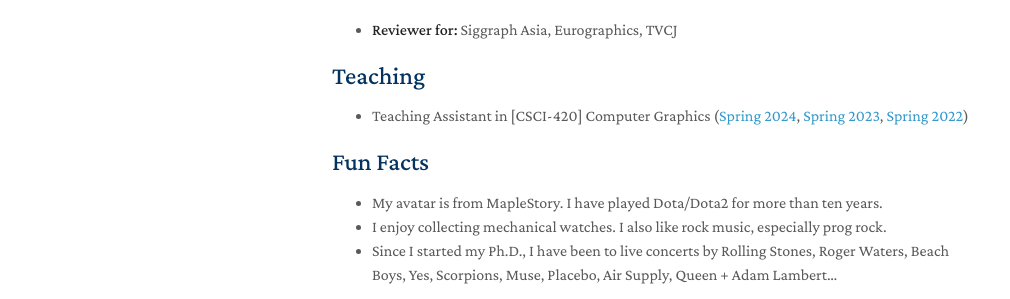
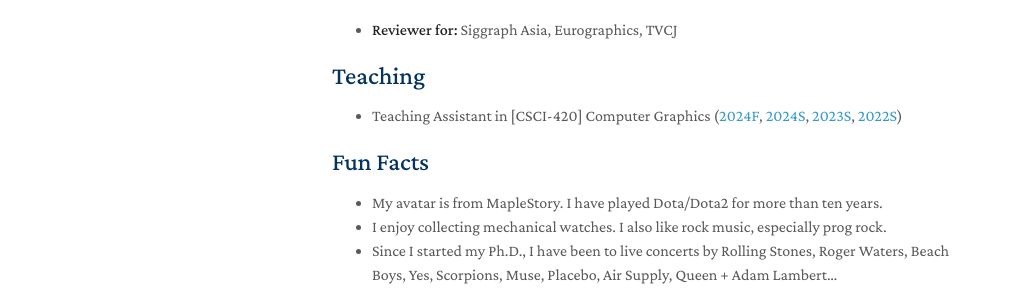
Before and after one commit to wkindling/wkindling.github.io, a Jekyll site: the page built from index.md, in a window 1280 px wide and 1358 px high. Shown: the part 977-1276 px from the top of the window, without its empty margins (138-1148 px from the left). Built offline with Jekyll 4.4.1, drawn with Linux system fonts in a browser that asks for light colours; nearby versions of some CDN libraries; a style sheet for code colours, icons or effects is not loaded; our own code applies the rules of GitHub Pages for plain Markdown files.

Commit message:
Update index.md

```diff
--- a/index.md
+++ b/index.md
@@ -16,7 +16,7 @@ I am generally interested in both physically based simulation and geometry proce
 {% include_relative _includes/services.md %}
 
 ## Teaching
-- Teaching Assistant in \[CSCI-420\] Computer Graphics ([Spring 2024](https://viterbi-web.usc.edu/~jbarbic/cs420-s24/), [Spring 2023](http://viterbi-web.usc.edu/~jbarbic/cs420-s23/), [Spring 2022](https://viterbi-web.usc.edu/~jbarbic/cs420-s22/))
+- Teaching Assistant in \[CSCI-420\] Computer Graphics ([2024F](https://odedstein.com/teaching/hs-2024-csci-420/index.html), [2024S](https://viterbi-web.usc.edu/~jbarbic/cs420-s24/), [2023S](http://viterbi-web.usc.edu/~jbarbic/cs420-s23/), [2022S](https://viterbi-web.usc.edu/~jbarbic/cs420-s22/))
 
 ## Fun Facts
 - My avatar is from MapleStory. I have played Dota/Dota2 for more than ten years.
```
